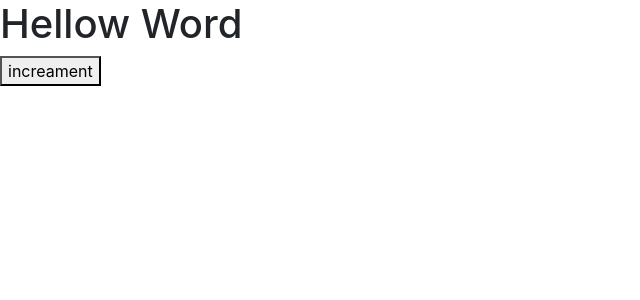
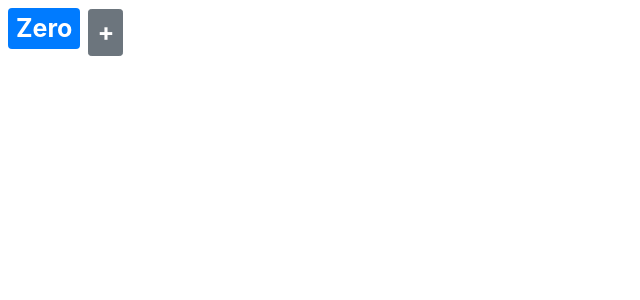
Before and after one commit to sarand3011/shopping-cart, a React (Create React App) app: page / in a window 1280 px wide. Shown: the top 300 px of the page, without its empty margins (0-640 px from the left). Built offline with nearby package versions, Linux system fonts and the light colour scheme.

Commit message:
applying styles differently

```diff
--- a/src/Components/cart.jsx
+++ b/src/Components/cart.jsx
@@ -1,13 +1,30 @@
 import React, { Component } from "react";
 
 class Cart extends Component {
+  state = {
+    count: 0,
+    // imgUrl: "https://picsum.photos/300",
+  };
+  Styles = {
+    fontSize: 25,
+    fontWeight: "bold",
+  };
+
   render() {
     return (
       <div>
-        <h1>Hellow Word</h1>
-        <button>increament</button>
+        <span style={{ fontSize: 25 }} className="badge badge-primary p-2 m-2">
+          {this.counter()}
+        </span>
+        <button style={this.Styles} className="btn btn-secondary btn-sm">
+          +
+        </button>
       </div>
     );
+  }
+  counter() {
+    const { count } = this.state;
+    return count === 0 ? "Zero" : count;
   }
 }
 
--- a/src/index.js
+++ b/src/index.js
@@ -1,7 +1,7 @@
 import React from "react";
 import ReactDOM from "react-dom";
 import "./index.css";
-import App from "./App";
+// import App from "./App";
 import reportWebVitals from "./reportWebVitals";
 import "bootstrap/dist/css/bootstrap.css";
 import Cart from "./Components/cart";
```
